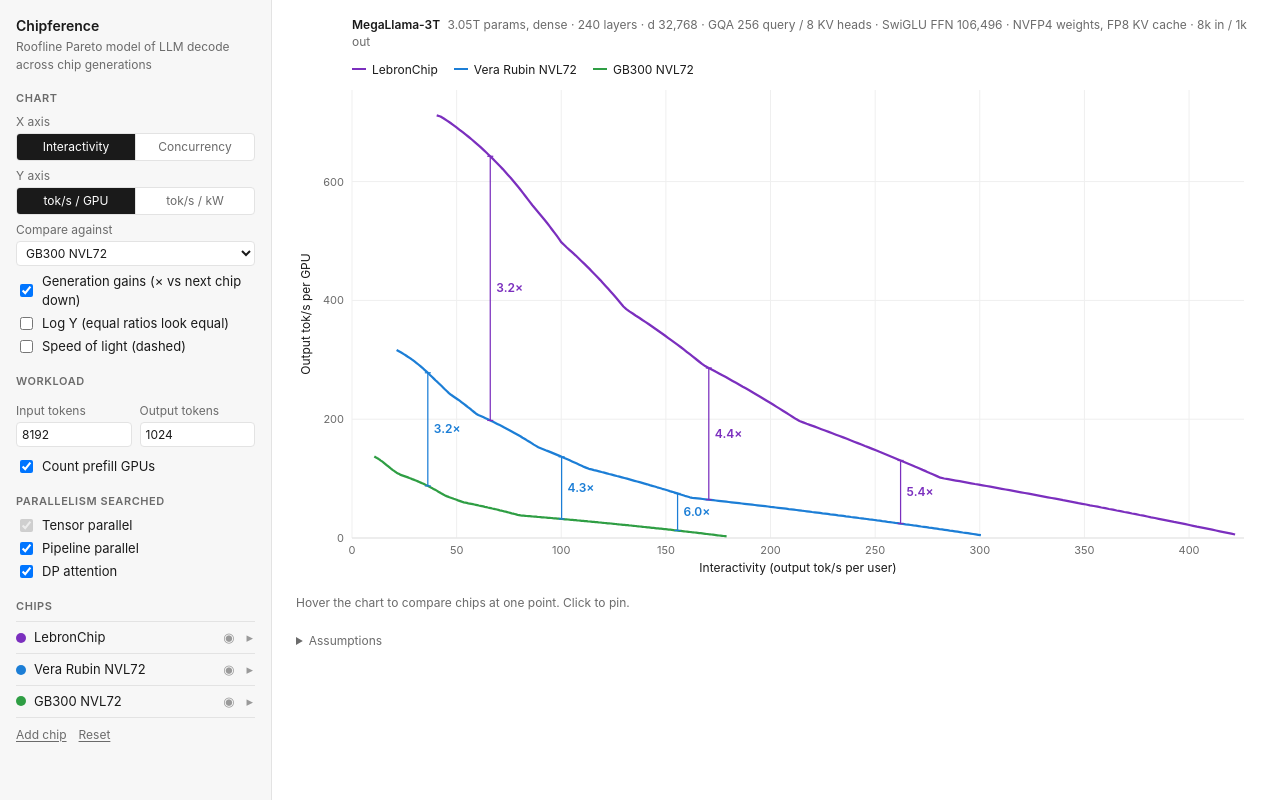
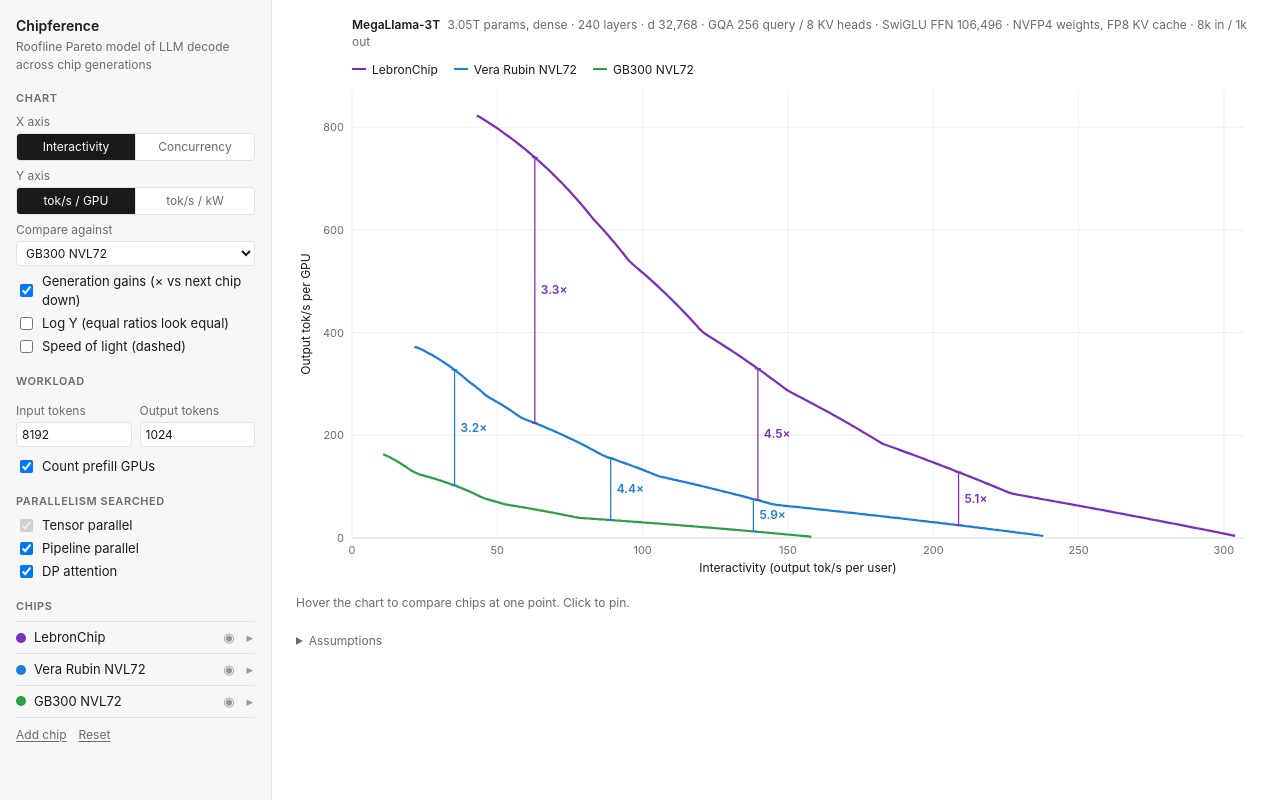
Before and after one commit to aryatsc/chipference, a plain HTML site: page index.html in a window 1280 px wide. Drawn offline with Linux system fonts and the light colour scheme.

Commit message:
Achievable line from physical effects (sustained rates, kernel sync, MMA padding) instead of flat % of peak
Co-Authored-By: Claude Opus 5.5 <noreply@anthropic.com>

```diff
--- a/index.html
+++ b/index.html
@@ -270,14 +270,14 @@ function renderAssumptions() {
   const rows = [
     ['Model', `MegaLlama-3T: ${(MD.totalParams / 1e12).toFixed(2)}T params, ${MD.layers} layers, d=${MD.d}, ${MD.nHeads} query / ${MD.nKvHeads} KV heads × ${MD.headDim}, SwiGLU FFN ${MD.ffn}, vocab ${MD.vocab}`],
     ['Precision', `NVFP4 weights and GEMMs (${A.weightBytes} B/param incl. scales), FP8 KV cache and attention, BF16 activations`],
-    ['Achievable', `${pct(A.effHbm)} of HBM bandwidth, ${pct(A.effFlops)} of tensor FLOPs, ${pct(A.effLink)} of link bandwidth — same for every chip`],
-    ['Latency', `${A.nvlCollectiveUs} µs per NVLink collective (2 per layer), ${A.nvlP2pUs} µs NVLink send, ${A.netP2pUs} µs scale-out send, ${A.layerOverheadUs} µs fixed per layer`],
-    ['Kernels', `each op costs max(bytes ÷ BW, FLOPs ÷ peak); decode GEMM token dim padded to ${A.gemmTile}`],
+    ['Kernels', `each op costs max(bytes ÷ BW, FLOPs ÷ peak), plus ${A.kernelSyncUs} µs sync per dependent kernel (${A.kernelsPerLayer} per layer: QKV, attention, O, gate/up, down; norms/RoPE/SiLU fused); decode GEMM token dim padded to ${A.mmaPad}`],
+    ['Sustained rates', `HBM streams at ${pct(A.hbmSustained)} of spec (DRAM refresh and turnaround; measured 82–90% on B200); tensor cores at ${pct(A.clockSustained)} of boost clock under power-limited load (estimate); NVLink at ${pct(A.linkEff)} of spec (NVLS) — same for every chip`],
+    ['Latency', `${A.nvlCollectiveUs} µs per NVLink collective (2 per layer), ${A.nvlP2pUs} µs NVLink send, ${A.netP2pUs} µs scale-out send`],
     ['Decode', `time per token = sum over all layers; collectives on the critical path; PP keeps one microbatch per stage in flight`],
     ['Memory', `${pct(A.hbmUsable)} of HBM for weights + KV; KV reserved for full input + output length`],
     ['Prefill', `separate GPU pool, compute-bound at achievable FLOPs; its GPU-seconds are charged to each request`],
     ['Search', `every TP width dividing the NVLink domain, attention TP 1/2/4/8 (DP attention), PP 1–8; plotted line is the best config at each x`],
-    ['Speed of light', `100% of spec, no padding, no per-layer overhead; link latencies kept`],
+    ['Speed of light', `spec rates, no kernel sync cost, no padding; link latencies kept`],
   ];
   document.getElementById('assume').innerHTML = rows.map(([a, b]) => `<tr><td>${a}</td><td>${b}</td></tr>`).join('');
   document.getElementById('keys').innerHTML = SPLIT.map(([, l, c]) => `<span><i style="background:${c}"></i>${l}</span>`).join('');
--- a/model.js
+++ b/model.js
@@ -22,27 +22,34 @@
   MODEL.totalParams = MODEL.layers * (MODEL.attnParamsPerLayer + MODEL.ffnParamsPerLayer) + 2 * MODEL.embedParams;
 
   // ---------------------------------------------------------------------------
-  // Fixed assumptions. Same for every chip. Not user-tunable on purpose.
+  // Achievable: what a best-in-class implementation can reach. No blanket "x% of peak" factors;
+  // the gap to speed of light comes from three physical effects, the same for every chip:
+  //   1. sustained rates: HBM can't stream at its spec rate (refresh, bank and bus turnaround), and
+  //      tensor cores can't hold boost clock at the power limit under sustained GEMM load
+  //   2. a fixed sync cost per dependent kernel (launch, pipeline fill, tail), even with
+  //      CUDA graphs + programmatic dependent launch; norms, RoPE and activations are fused away
+  //   3. decode GEMMs pad the token dimension to the MMA instruction's minimum width
+  // Link latencies apply to both achievable and speed of light: they are physics, not software.
   // ---------------------------------------------------------------------------
   const ASSUME = {
     weightBytes: 0.5625,  // NVFP4: 4-bit values + one FP8 scale per 16 values = 4.5 bits
     kvBytes: 1,           // FP8 KV cache
     actBytes: 2,          // BF16 activations (GEMM inputs/outputs, collectives, PP sends)
-    gemmTile: 16,         // token dim of decode GEMMs is padded to a multiple of this (swap-AB kernels)
-    effHbm: 0.85,         // achievable fraction of spec HBM bandwidth (B200 streaming ~82%)
-    effFlops: 0.65,       // achievable fraction of spec dense tensor FLOPs (GB200 NVFP4 cuBLAS ~68%, GB300 ~50%)
-    effLink: 0.90,        // achievable fraction of spec link bandwidth (NVL72 all-reduce busbw ~100% with NVLS)
+    hbmSustained: 0.90,   // sustained / spec HBM bandwidth for large streams (B200 microbenchmarks: ~82-90%)
+    clockSustained: 0.80, // sustained / boost tensor clock under power-limited GEMM load (estimate)
+    linkEff: 1.0,         // NVLink SHARP all-reduce reaches ~100% of spec bus bandwidth on NVL72
+    kernelSyncUs: 1.0,    // fixed cost per dependent kernel (launch + fill + tail) with CUDA graphs + PDL
+    kernelsPerLayer: 5,   // QKV, attention, O proj, gate/up, down (norm, RoPE, SiLU fused)
+    mmaPad: 16,           // decode GEMM token dim padded to the MMA minimum (swap-AB kernels)
     nvlCollectiveUs: 3.0, // small-message all-reduce in NVLink domain (8xB200 nccl ~3 us, low-latency kernel ~2.4 us)
-    nvlP2pUs: 2.0,        // latency of one point-to-point send over NVLink
-    netP2pUs: 5.0,        // GPU-to-GPU send over scale-out network (rough; no public CX-8 figure)
-    layerOverheadUs: 1.0, // fixed per-layer cost (launch, sync, norms, rope) with fully fused kernels
+    nvlP2pUs: 2.0,        // one point-to-point send over NVLink
+    netP2pUs: 5.0,        // one GPU-to-GPU send over the scale-out network (rough; no public CX-8 figure)
     hbmUsable: 0.92,      // fraction of HBM capacity usable for weights + KV
     ppOptions: [1, 2, 3, 4, 6, 8],
   };
 
-  // Speed of light: 100% of spec, no tile padding, no per-layer overhead.
-  // Link latencies stay: they are physics, not software.
-  const SOL = Object.assign({}, ASSUME, { effHbm: 1, effFlops: 1, effLink: 1, gemmTile: 1, layerOverheadUs: 0 });
+  // Speed of light: spec rates, no kernel sync cost, no padding. Link latencies stay.
+  const SOL = Object.assign({}, ASSUME, { hbmSustained: 1, clockSustained: 1, linkEff: 1, kernelSyncUs: 0, mmaPad: 1 });
 
   const ceilTo = (x, q) => Math.ceil(x / q) * q;
 
@@ -82,11 +89,11 @@
     const ffnParams = M.ffnParamsPerLayer / t;
     const lmParams = M.embedParams / t;
 
-    const hbmBW = chip.hbmTBs * 1e12 * A.effHbm;
-    const fp4 = chip.fp4 * 1e15 * A.effFlops;
-    const fp8 = chip.fp8 * 1e15 * A.effFlops;
-    const nvlBW = chip.nvlTBs / 2 * 1e12 * A.effLink;     // spec is bidirectional; use one direction
-    const netBW = chip.nicGbps / 8 * 1e9 * A.effLink;
+    const hbmBW = chip.hbmTBs * 1e12 * A.hbmSustained;
+    const fp4 = chip.fp4 * 1e15 * A.clockSustained;
+    const fp8 = chip.fp8 * 1e15 * A.clockSustained;
+    const nvlBW = chip.nvlTBs / 2 * 1e12 * A.linkEff;     // spec is bidirectional; use one direction
+    const netBW = chip.nicGbps / 8 * 1e9 * A.linkEff;
 
     const ctxAvg = work.isl + work.osl / 2;
     const ctxMax = work.isl + work.osl;
@@ -120,8 +127,8 @@
     const { t, p } = P.cfg;
     const m = B / p;               // tokens per microbatch, per stage
     const mAttn = m / P.g;         // tokens per attention DP group
-    const mAttnPad = ceilTo(mAttn, A.gemmTile);
-    const mPad = ceilTo(m, A.gemmTile);
+    const mAttnPad = ceilTo(mAttn, A.mmaPad);
+    const mPad = ceilTo(m, A.mmaPad);
     const br = { weights: 0, kv: 0, compute: 0, comm: 0, overhead: 0 };
     const add = ([time, cb], memKey) => { br[cb ? 'compute' : memKey] += time; };
 
@@ -145,12 +152,13 @@
       const msg = m * M.d * A.actBytes;
       layer.comm += 2 * (A.nvlCollectiveUs * 1e-6 + 2 * (t - 1) / t * msg / P.nvlBW);
     }
-    layer.overhead += A.layerOverheadUs * 1e-6;
+    layer.overhead += A.kernelsPerLayer * A.kernelSyncUs * 1e-6;
 
     for (const k in br) br[k] += layer[k] * M.layers; // every token visits every layer once
 
     // LM head on the last stage
     add(op(P.lmParams * A.weightBytes + m * M.d * A.actBytes, 2 * mPad * P.lmParams, P.hbmBW, P.fp4), 'weights');
+    br.overhead += A.kernelSyncUs * 1e-6;
 
     // Pipeline hops: p sends per token step (incl. the sampled token back to stage 0)
     if (p > 1) {
@@ -170,7 +178,7 @@
     const M = MODEL;
     const linear = 2 * (M.totalParams - 2 * M.embedParams) * work.isl;
     const attn = 2 * M.layers * work.isl * work.isl * M.nHeads * M.headDim; // causal QK^T + PV
-    return linear / (chip.fp4 * 1e15 * A.effFlops) + attn / (chip.fp8 * 1e15 * A.effFlops);
+    return linear / (chip.fp4 * 1e15 * A.clockSustained) + attn / (chip.fp8 * 1e15 * A.clockSustained);
   }
 
   // Point for a given config and batch.
```
Also changed, not shown: 1 other file.
